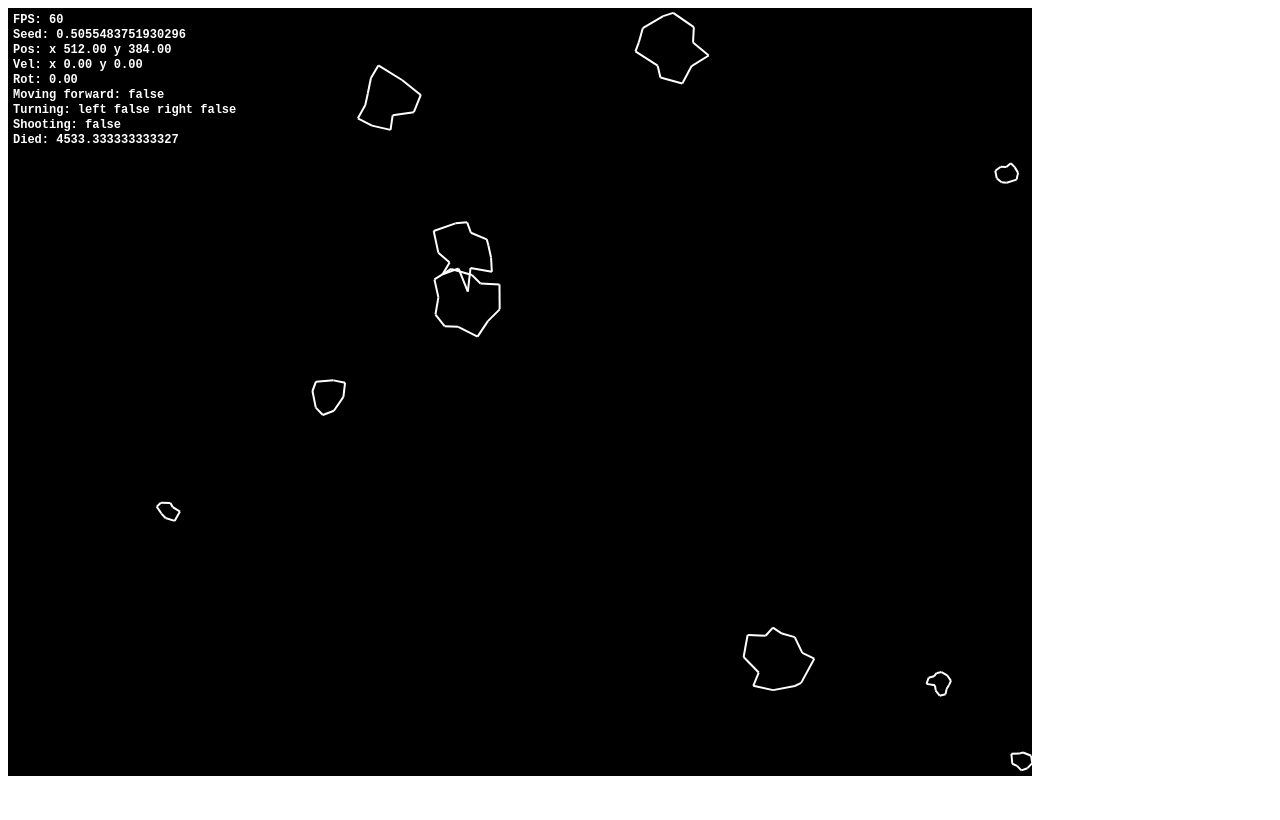
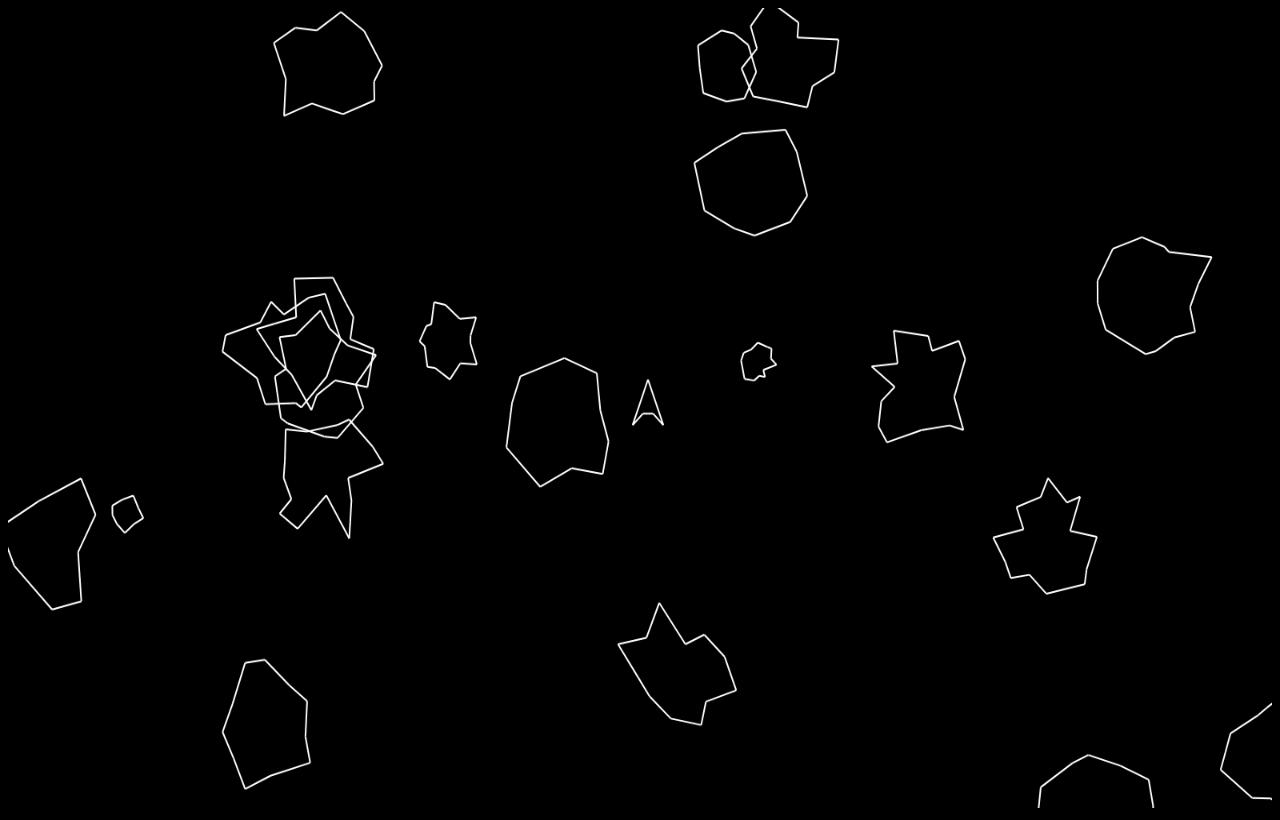
Before and after one commit to johnpgr/canvas-asteroids, a website built with Vite: page index.html in a window 1280 px wide. Built offline with nearby package versions, Linux system fonts and the light colour scheme.

Commit message:
fix asteroid split(), increase game size and scale

```diff
--- a/index.html
+++ b/index.html
@@ -5,6 +5,16 @@
         <link rel="icon" type="image/svg+xml" href="/vite.svg" />
         <meta name="viewport" content="width=device-width, initial-scale=1.0" />
         <title>Asteroids HTML5 Canvas</title>
+        <style>
+            html,body {
+                overflow: hidden;
+                background-color: #000;
+            }
+            #game {
+                width: 100vw;
+                height: 100vh;
+            }
+        </style>
     </head>
     <body>
         <canvas id="game"></canvas>
--- a/src/main.ts
+++ b/src/main.ts
@@ -11,52 +11,58 @@ import { PRNG } from "seedrandom";
 
 const PI = Math.PI;
 const TAU = PI * 2;
-const FACTOR = 256;
-const GAME_SIZE = new Vector2(4 * FACTOR, 3 * FACTOR);
+const FACTOR = 100;
+const GAME_SIZE = new Vector2(16 * FACTOR, 9 * FACTOR);
 const THICKNESS = 2.0;
-const SCALE = 32;
+const SCALE = 64.0;
 const DRAG = 0.015;
 const FONT_STYLE = "bold 12px monospace";
 const COLOR = "#fff";
 const BACKGROUND_COLOR = "#000";
 const TURN_SPEED = 0.8;
-const MOVE_SPEED = 5;
+const MOVE_SPEED = 5.0;
 const PROJECTILE_SPEED = 0.2;
 const MAX_PROJECTILES = 20;
-const SHOOTING_RATE = 400; // 500ms
-const ASTEROID_COUNT = 10;
+const SHOOTING_RATE = 200; //ms
+const ASTEROID_COUNT = 20;
 
-enum AsteroidSize {
-    BIG = SCALE * 2.5,
-    MEDIUM = SCALE * 1.5,
-    SMALL = SCALE * 0.8,
+const AsteroidKind = { BIG: "BIG", MEDIUM: "MEDIUM", SMALL: "SMALL" };
+type AsteroidKind = keyof typeof AsteroidKind;
+interface AsteroidSize {
+    kind: AsteroidKind;
+    value: number;
+    velocityScale: number;
+    collisionScale: number;
+    score: number;
 }
 
 namespace AsteroidSize {
-    export function velocityScale(s: AsteroidSize): number {
-        switch (s) {
-            case AsteroidSize.BIG:
-                return 0.5;
-            case AsteroidSize.MEDIUM:
-                return 0.8;
-            case AsteroidSize.SMALL:
-                return 1.0;
-            default:
-                return exhaustive(s);
-        }
+    export function BIG(): AsteroidSize {
+        return {
+            kind: "BIG",
+            value: SCALE * 2.5,
+            velocityScale: 0.5,
+            collisionScale: 0.55,
+            score: 20,
+        };
     }
-
-    export function collisionScale(s: AsteroidSize): number {
-        switch (s) {
-            case AsteroidSize.BIG:
-                return 0.55;
-            case AsteroidSize.MEDIUM:
-                return 0.65;
-            case AsteroidSize.SMALL:
-                return 1.0;
-            default:
-                return exhaustive(s);
-        }
+    export function MEDIUM(): AsteroidSize {
+        return {
+            kind: "MEDIUM",
+            value: SCALE * 1.5,
+            velocityScale: 0.8,
+            collisionScale: 0.65,
+            score: 50,
+        };
+    }
+    export function SMALL(): AsteroidSize {
+        return {
+            kind: "SMALL",
+            value: SCALE * 0.8,
+            velocityScale: 1.0,
+            collisionScale: 1.0,
+            score: 100,
+        };
     }
 }
 
@@ -66,8 +72,8 @@ class Asteroid {
         public size: AsteroidSize,
         public pos: Vector2,
         public vel: Vector2,
+        public rot: number,
         public shape: Vector2[] = Asteroid.randomShape(getRng(seed)),
-        public dead: boolean = false,
     ) {}
 
     private static randomShape(rng: PRNG): Vector2[] {
@@ -88,49 +94,52 @@ class Asteroid {
         const rng = getRng(seed);
         const size =
             rng() > 0.3
-                ? AsteroidSize.BIG
+                ? AsteroidSize.BIG()
                 : rng() > 0.6
-                  ? AsteroidSize.MEDIUM
-                  : AsteroidSize.SMALL;
+                  ? AsteroidSize.MEDIUM()
+                  : AsteroidSize.SMALL();
         const shape = Asteroid.randomShape(rng);
         const angle = TAU * rng.quick();
         const pos = new Vector2(
             rng.quick() * GAME_SIZE.x,
             rng.quick() * GAME_SIZE.y,
         );
-        const vel = new Vector2()
-            .setAngle(angle)
-            .scale(AsteroidSize.velocityScale(size));
-        return new Asteroid(seed, size, pos, vel, shape);
-    }
-
-    get collisionScale(): number {
-        return AsteroidSize.collisionScale(this.size);
-    }
-
-    get velocityScale(): number {
-        return AsteroidSize.velocityScale(this.size);
+        const vel = new Vector2();
+        return new Asteroid(seed, size, pos, vel, angle, shape);
     }
 
     isColliding(pos: Vector2): boolean {
-        return this.pos.distanceTo(pos) < this.size * this.collisionScale;
+        return (
+            this.pos.distanceTo(pos) <
+            this.size.value * this.size.collisionScale
+        );
     }
 
-    split(rng: PRNG): Asteroid[] {
-        this.dead = true;
-        if (this.size === AsteroidSize.SMALL) return [];
+    split(impact: Vector2): Asteroid[] | null {
+        if (this.size.kind === AsteroidKind.SMALL) return null;
+        const newAsteroids: Asteroid[] = [];
+
         const size =
-            this.size === AsteroidSize.BIG
-                ? AsteroidSize.MEDIUM
-                : AsteroidSize.SMALL;
-        const pos = this.pos;
+            this.size.kind === AsteroidKind.BIG
+                ? AsteroidSize.MEDIUM()
+                : AsteroidSize.SMALL();
 
-        const newAsteroids: Asteroid[] = [];
         for (let i = 0; i < 2; i++) {
-            const dir = this.vel.norm();
-            const rngScale = rng.quick() * this.velocityScale;
-            const vel = dir.scale(rngScale);
-            newAsteroids.push(new Asteroid(randomSeed(), size, pos, vel));
+            const seed = randomSeed();
+            const rng = getRng(seed);
+            const impactAngle = impact.angle();
+            const rot = TAU * rng.quick();
+            const speedMultiplier = 1.5 * rng.quick() + 0.5;
+            const angleOffset = (PI / 4) * (rng.quick() - 0.5);
+            const newVel = new Vector2()
+                .setAngle(
+                    impactAngle + angleOffset + (i === 0 ? PI / 2 : -PI / 2),
+                )
+                .scale(this.vel.length() * speedMultiplier);
+
+            newAsteroids.push(
+                new Asteroid(seed, size, this.pos.clone(), newVel, rot),
+            );
         }
 
         return newAsteroids;
@@ -229,7 +238,7 @@ class State {
     initAsteroids(asteroidCount: number) {
         this.asteroids.clear();
         for (let i = 0; i < asteroidCount; i++) {
-            const seed = String(Math.random() * Number.MAX_SAFE_INTEGER);
+            const seed = randomSeed();
             this.asteroids.add(Asteroid.RANDOM(seed));
         }
     }
@@ -237,21 +246,22 @@ class State {
     update(timestamp: number, deltaTime: number) {
         this.timestamp = timestamp;
         this.deltaTime = deltaTime;
-        this.updateShip();
+        this.updateShip(timestamp, deltaTime);
+        this.particles.forEach((p) => this.updateParticle(p));
+        this.asteroids.forEach((a) => this.updateAsteroid(a));
+        this.projectiles.forEach((p) => this.updateProjectile(p));
+        this.newAsteroidQueue.forEach((a) => this.asteroids.add(a));
+        this.newAsteroidQueue.clear();
+    }
+
+    private updateShip(timestamp: number, deltaTime: number) {
         if (this.ship.dead) {
             this.particles.forEach(
                 (p) => (p.ttl = Math.max(0, p.ttl - deltaTime)),
             );
             if (timestamp - this.ship.diedAt > 3.0 * 1000) this.reset();
+            return;
         }
-        this.particles.forEach((p) => this.updateParticle(p));
-        this.projectiles.forEach((p) => this.updateProjectile(p));
-        this.asteroids.forEach((a) => this.updateAsteroid(a));
-        this.newAsteroidQueue.forEach((a) => this.asteroids.add(a));
-    }
-
-    private updateShip() {
-        if (this.ship.dead) return;
 
         const dirAngle = this.ship.rot - Math.PI * 0.5;
         const direction = new Vector2().setAngle(dirAngle);
@@ -285,10 +295,10 @@ class State {
     }
 
     private updateAsteroid(a: Asteroid) {
-        if(a.dead) {
-            this.asteroids.delete(a);
-            return;
-        }
+        const dirAngle = a.rot - Math.PI * 0.5;
+        const direction = new Vector2().setAngle(dirAngle);
+        a.vel.add(direction.scale(a.size.velocityScale * this.deltaTime));
+        a.vel.scale(1 - DRAG);
         a.pos.add(a.vel);
         a.pos.mod(GAME_SIZE);
         this.checkAsteroidCollision(a);
@@ -341,10 +351,10 @@ class State {
     private projectilePath(p: Projectile) {
         this.asteroids.forEach((a) => {
             if (a.isColliding(p.pos)) {
-                const asteroids = a.split(this.rng);
+                const asteroids = a.split(p.pos.norm());
+                this.projectiles.delete(p);
                 this.asteroids.delete(a);
-                this.projectiles.delete(p);
-                if(asteroids.length !== 2) return;
+                if (!asteroids) return;
                 this.newAsteroidQueue.add(asteroids[0]!);
                 this.newAsteroidQueue.add(asteroids[1]!);
             }
@@ -365,10 +375,10 @@ class Game {
     render(timestamp: number, deltaTime: number) {
         this.drawBackground(BACKGROUND_COLOR);
         this.drawShip(timestamp);
-        this.state.asteroids.forEach(this.drawAsteroid.bind(this));
-        this.state.particles.forEach(this.drawParticle.bind(this));
-        this.state.projectiles.forEach(this.drawProjectile.bind(this));
-        this.drawDebug(deltaTime);
+        this.state.asteroids.forEach((a) => this.drawAsteroid(a));
+        this.state.particles.forEach((p) => this.drawParticle(p));
+        this.state.projectiles.forEach((p) => this.drawProjectile(p));
+        //this.drawDebug(deltaTime);
     }
 
     private drawDebug(deltaTime: number, updateMs = 100) {
@@ -401,7 +411,7 @@ class Game {
     }
 
     private drawAsteroid(a: Asteroid) {
-        this.drawLines(a.pos, a.size, 0.0, COLOR, THICKNESS, ...a.shape);
+        this.drawLines(a.pos, a.size.value, 0.0, COLOR, THICKNESS, ...a.shape);
     }
 
     private drawParticle(p: Particle) {
@@ -556,13 +566,13 @@ function main() {
         canvas.getContext("2d") ?? unreachable("2d context not supported.");
     const game = new Game(state, canvas, ctx);
 
-    registerKey("KeyW", (down) => {
+    registerKey(["KeyW", "ArrowUp"], (down) => {
         game.state.ship.movingForward = down;
     });
-    registerKey("KeyA", (down) => {
+    registerKey(["KeyA", "ArrowLeft"], (down) => {
         game.state.ship.turning.left = down;
     });
-    registerKey("KeyD", (down) => {
+    registerKey(["KeyD", "ArrowRight"], (down) => {
         game.state.ship.turning.right = down;
     });
     registerKey("Space", (down) => {
@@ -576,9 +586,7 @@ function main() {
             if (a.isColliding(clickPos)) asteroidsInPos.push(a);
         });
         asteroidsInPos.forEach((a) => {
-            console.log("Pos:", a.pos);
-            console.log("Vel:", a.vel);
-            console.log("\n");
+            console.log(a);
         });
     });
 
--- a/src/math.ts
+++ b/src/math.ts
@@ -4,6 +4,9 @@ export class Vector2 {
     constructor(x: number = 0, y?: number) {
         this.x = x;
         this.y = y ?? x;
+    }
+    angle(): number {
+        return Math.atan2(this.y, this.x);
     }
     setScalar(scalar: number): this {
         this.x = scalar;
--- a/src/utils.ts
+++ b/src/utils.ts
@@ -15,17 +15,28 @@ export function exhaustive(e: never): never {
     unreachable("FAILED Exhaustive check for value: " + JSON.stringify(e));
 }
 
-export function registerKey(key: string, callback: (down: boolean) => void) {
+export function registerKey(
+    key: string | string[],
+    callback: (down: boolean) => void,
+) {
     document.addEventListener("keydown", (event) => {
         if (event.repeat) return;
-        if (event.code === key) {
+        if (Array.isArray(key)) {
+            if (key.includes(event.code)) {
+                callback(true);
+            }
+        } else if (event.code === key) {
             callback(true);
         }
     });
 
     document.addEventListener("keyup", (event) => {
         if (event.repeat) return;
-        if (event.code === key) {
+        if (Array.isArray(key)) {
+            if (key.includes(event.code)) {
+                callback(false);
+            }
+        } else if (event.code === key) {
             callback(false);
         }
     });
```
